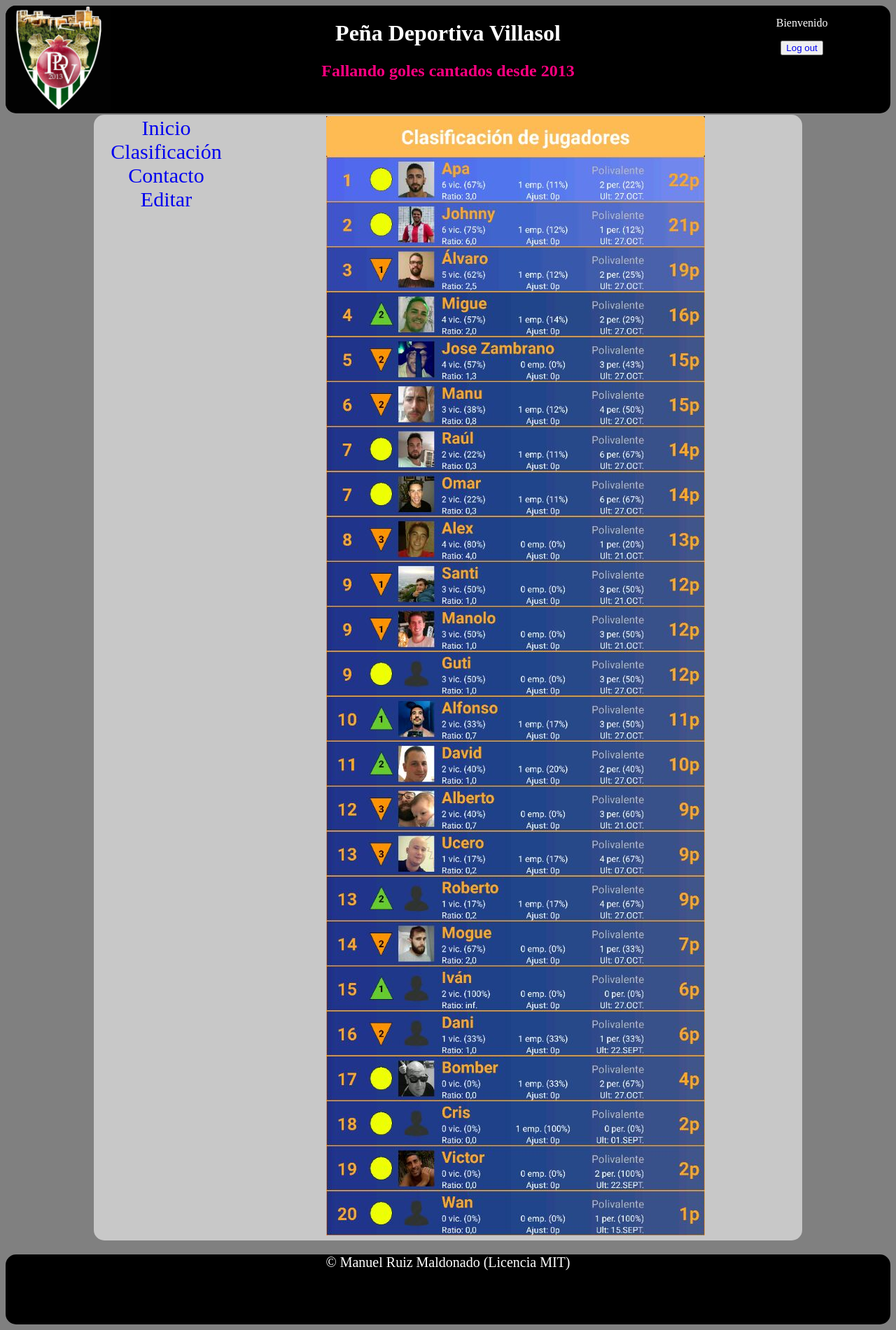
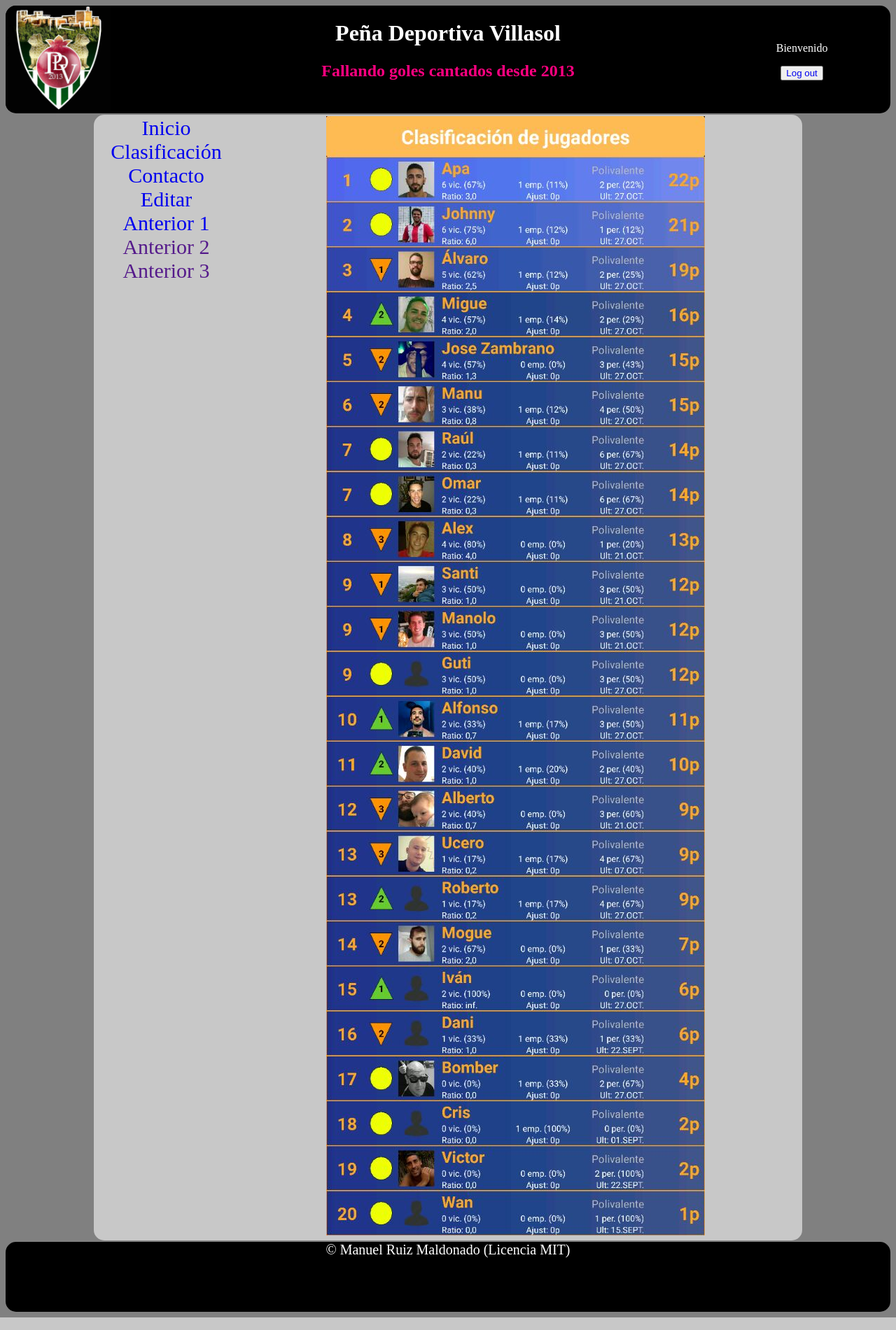
Before and after one commit to manuelruizm/dai-1718-ugr, a Flask app: page /clasificacion in a window 1280 px wide. Shown: the whole page at 70% size. Run offline with Flask 2, Linux system fonts and the light colour scheme.

Commit message:
index.html definitivo

```diff
--- a/Practica3/templates/index.html
+++ b/Practica3/templates/index.html
@@ -27,14 +27,16 @@
 		<div class="cabecera" id="formulario">
 			{% if not logueado %}
 				<form action="/" method="post">
+					<br>
 					Nombre: <br>
-					<input type="text" name="nombre"><br>
+					<input type="text" name="nombre"><br><br>
 					Contraseña: <br>
-					<input type="text" name="contraseña"><br>
+					<input type="password" name="contraseña"><br><br>
 					<input type="submit" value="Iniciar Sesión">
 					<button><a href="/registrarse">Registrarse</a></button>
 				</form>
 			{% else %}
+				<br><br>
 				<p>Bienvenido {{session['username']}}</p>
 				<button><a href="/logout">Log out</a></button>
 			{% endif %}
@@ -50,8 +52,12 @@
 				<a href="/"><li>Inicio</li></a>
 				<a href="/clasificacion"><li>Clasificación</li></a>
 				<a href="/contacto"><li>Contacto</li></a>
+
 				{% if logueado %}
 				<a href="/editar"><li>Editar</li></a>
+				<a id="anterior1" href={{session['anterior1']}}><li>Anterior 1</li></a>
+				<a id="anterior2" href={{session['anterior2']}}><li>Anterior 2</li></a>
+				<a id="anterior3" href={{session['anterior3']}}><li>Anterior 3</li></a>
 				{% endif %}
 			</ul>
 
@@ -69,7 +75,7 @@
 
 	<footer>
 
-		<p>&copy Manuel Ruiz Maldonado (Licencia MIT)</p>
+		&copy Manuel Ruiz Maldonado (Licencia MIT)
 
 	</footer>
 
```
